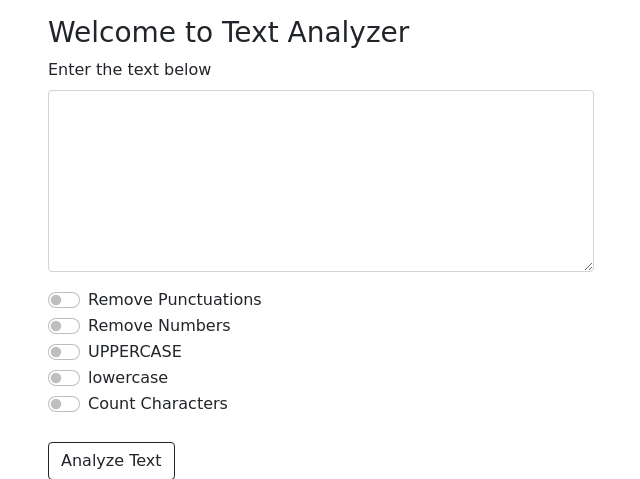
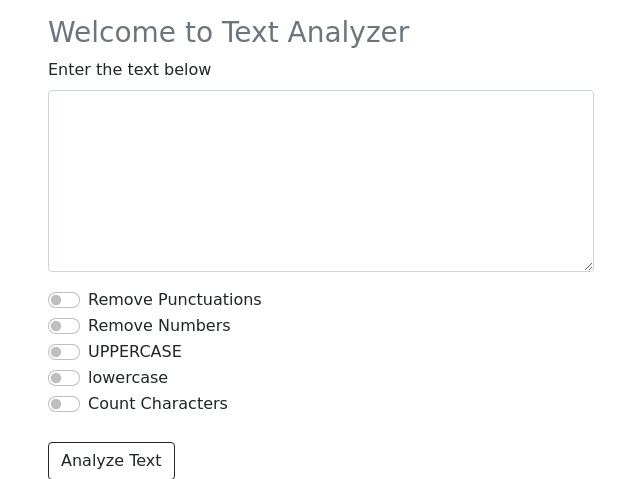
Before and after one commit to RinishaKhadgi/django-text-utils, a Django app: page / in a window 1280 px wide. Shown: the part 56-535 px from the top of the page, without its empty margins (319-959 px from the left). Run offline with Django 3.2, Linux system fonts and the light colour scheme.

Commit message:
Update index.html

```diff
--- a/templates/index.html
+++ b/templates/index.html
@@ -5,7 +5,7 @@
 {% block content %}
 <div class="row">
     <div class="col-md-10 offset-md-1 col-lg-6 offset-lg-3">
-        <h3>Welcome to Text Analyzer</h3>
+        <h3 class="text-muted">Welcome to Text Analyzer</h3>
         <form action="analyze/" method="POST">
             {% csrf_token %}
             <div class="mb-3">
```
